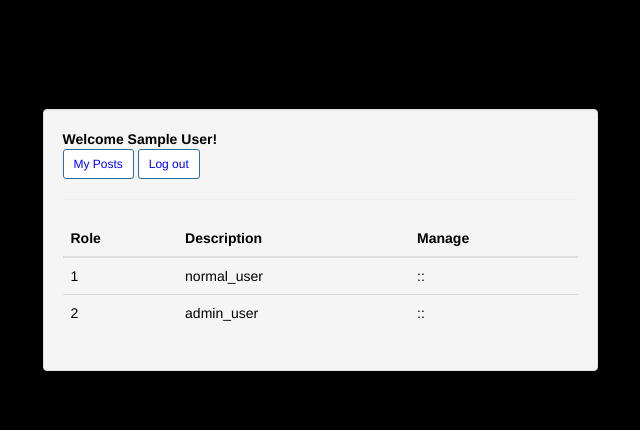
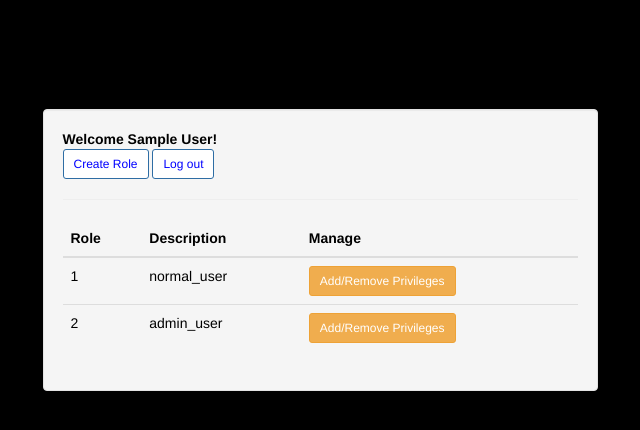
Before and after one commit to cyclobold/lister.com, a PHP site: page /manage-roles.php in a window 1280 px wide. Shown: the part 51-481 px from the top of the page, without its empty margins (320-960 px from the left). Run offline with PHP 8.4, Linux system fonts and the light colour scheme; the visitor is signed in with stand-in values (Sample User, id 1); data comes from the database, SQL or seed files in the repository; data that the repository does not hold is empty.

Commit message:
Added roles demonstration

```diff
--- /dev/null
+++ b/includes/__privi/__default_privileges.php
@@ -0,0 +1,38 @@
+<?php
+
+$privileges = [
+
+		'can_create_user' => [
+
+			'category' => 'user',
+			'allowed_roles' => [2]
+		],
+
+		'can_update_user' => [
+
+			'category' => 'user',
+			'allowed_roles' => [2]
+		],
+
+		'can_delete_user' => [
+
+			'category' => 'user',
+			'allowed_roles' => [2]
+		],
+		'can_create_blog' => [
+			'category' => 'blog',
+			'allowed_roles' => [1, 2]
+
+		],
+		'can_update_blog' => [
+			'category' => 'blog',
+			'allowed_roles' => [1,2]
+
+		],
+		'can_delete_blog' => [
+			'category' => 'blog',
+			'allowed_roles' => [2]
+
+		]
+
+];
--- a/includes/connection.php
+++ b/includes/connection.php
@@ -9,3 +9,56 @@ $password = '';
 $host = '127.0.0.1';
 
 $conn = mysqli_connect($host, $username, $password, $database_name) or die("Sorry, wrong database configuration");
+
+
+
+//Create privileges table
+$create_privi = "CREATE TABLE IF NOT EXISTS `users_privileges`(
+
+        `id` INT PRIMARY KEY AUTO_INCREMENT NOT NULL,
+        `users_privilege` VARCHAR(32) NOT NULL,
+        `category_name` VARCHAR(32) NOT NULL,
+        `allowed_roles` LONGTEXT DEFAULT(NULL),
+        `created_at` TIMESTAMP NOT NULL,
+        `updated_at` TIMESTAMP NOT NULL
+
+)";
+
+
+$create_privi_result = mysqli_query($conn, $create_privi);
+
+if($create_privi_result){
+    require("__privi/__default_privileges.php");
+
+   //run the default privileges
+   //echo "<pre>";
+   //print_r($privileges);
+   foreach($privileges as $privilege_key => $privilege_value){
+
+            $category_name = $privileges[$privilege_key]['category'];
+            $allowed_roles = json_encode($privileges[$privilege_key]['allowed_roles']);
+
+
+            //check if the privilege has been created already
+            $check_query = "SELECT * FROM `users_privileges` WHERE `users_privilege`='$privilege_key' LIMIT 1";
+
+            $check_query_result = mysqli_query($conn, $check_query);
+
+            if(mysqli_num_rows($check_query_result) != 1){
+                 $add_privilege_query = "INSERT INTO `users_privileges` (`users_privilege`,`category_name`, `allowed_roles`, `created_at`, `updated_at` ) VALUES('$privilege_key', '$category_name', '$allowed_roles', NOW(), NOW())";
+
+            $add_privilege_result = mysqli_query($conn, $add_privilege_query);
+            }
+
+
+
+
+
+
+
+   }
+
+
+}else{
+    echo mysqli_error($conn);
+}
--- a/includes/functions/functions.php
+++ b/includes/functions/functions.php
@@ -34,7 +34,7 @@ function get_all_roles(){
 				echo "<tr>
 						<td>{$role_id}</td>
 						<td>{$role_type}</td>
-						<td>::</td>
+						<td><a href='manage_role.php?rid={$role_id}' class='btn btn-sm btn-warning'>Add/Remove Privileges</a></td>
 					</tr>";
 
 
@@ -410,3 +410,51 @@ function check_if_post_is_liked_by_others($post_id){
 
 
 }
+
+
+function get_role($role_id){
+	require("./includes/connection.php");
+
+
+
+	$get_role_query = "SELECT * FROM `user_types` WHERE `id`=$role_id LIMIT 1";
+
+	$get_role_result = mysqli_query($conn, $get_role_query);
+
+	if(mysqli_num_rows($get_role_result) == 1){
+		//there is match
+		return mysqli_fetch_array($get_role_result, MYSQLI_ASSOC);
+	}
+
+
+	return false;
+
+
+
+}
+
+function get_privileges(){
+	require("includes/connection.php");
+
+
+
+	$get_privileges_query = "SELECT * FROM `users_privileges`";
+
+	$get_privileges_result = mysqli_query($conn, $get_privileges_query);
+
+	if(!$get_privileges_result){
+		echo mysqli_error($conn);
+	}
+
+	//there is match
+	$privileges = [];
+	while($rows = mysqli_fetch_array($get_privileges_result, MYSQLI_ASSOC)){
+		$privileges[$rows['users_privilege']] = $rows;
+	}
+
+	return $privileges;
+
+
+
+
+}
--- a/manage-roles.php
+++ b/manage-roles.php
@@ -36,7 +36,7 @@ require "includes/functions/functions.php";
 					<div>
 					<strong>Welcome <?php echo "{$_SESSION['firstname']}!"; ?> </strong>
 					<div id='update_id'>
-					<a href='posts.php' class='btn btn-sm btn-primary'> My Posts</a>
+					<a href='posts.php' class='btn btn-sm btn-primary'>Create Role</a>
 					<a href='logout.php' class='btn btn-sm btn-primary'> Log out</a>
 					</div>
 					</div>
--- /dev/null
+++ b/test2.php
@@ -0,0 +1,3 @@
+<?php
+
+file_put_contents('text.php', 'hello');
--- /dev/null
+++ b/text.php
@@ -0,0 +1 @@
+hello
```
Also changed, not shown: manage_role.php (added, +137 -0 lines).
